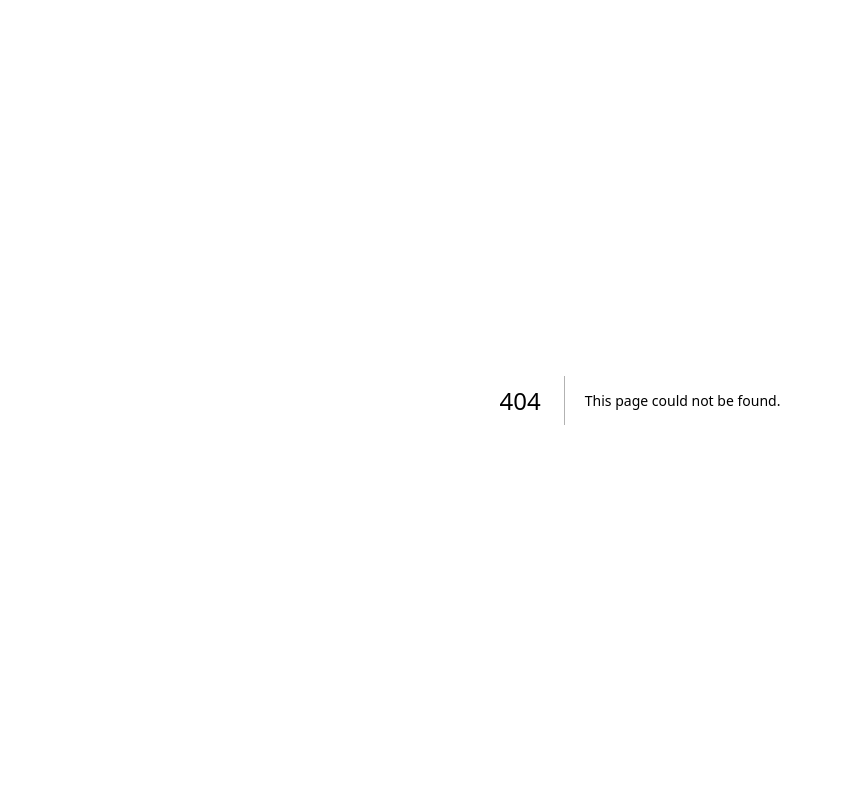
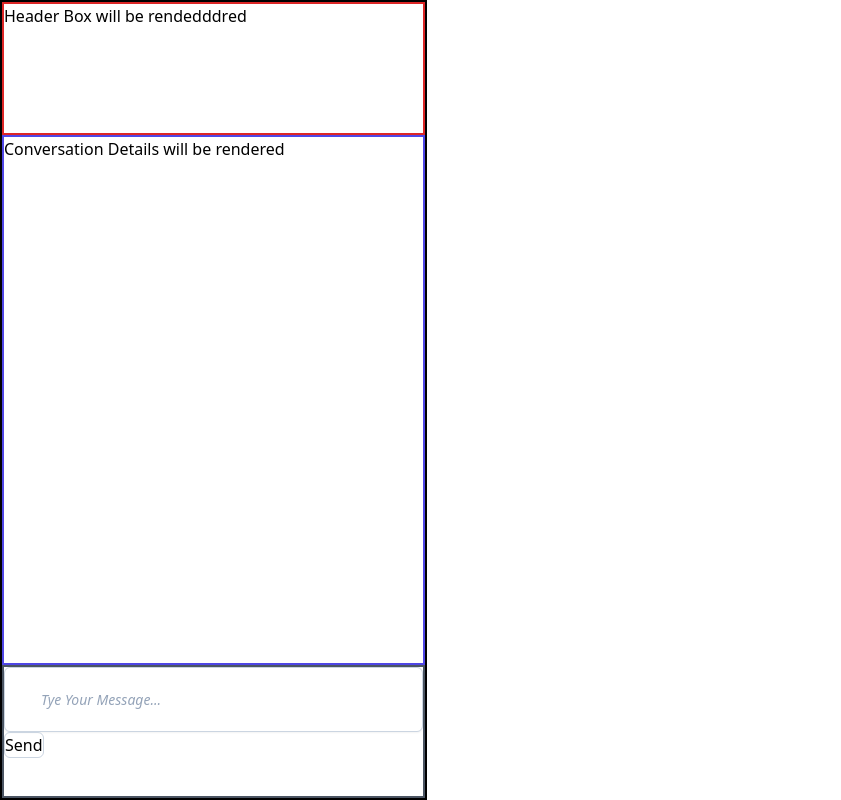
Before and after one commit to atishaybaid/easygen-auth-ui, a Next.js app: page /chat in a window 1280 px wide. Before the commit this address had no page. Shown: the whole page, without its empty margins (0-841 px from the left). Built offline with nearby package versions, Linux system fonts and the light colour scheme.

Commit message:
base html structure created

```diff
--- /dev/null
+++ b/app/chat/ChatContainer.tsx
@@ -0,0 +1,17 @@
+/* tslint:disable */
+import React from "react";
+import ComposeBox from "./ComposeBox";
+import HeaderBox from "./HeaderBox";
+import ConversationDetail from "./ConversationDetail";
+
+const ChatContainer = () => {
+  return (
+    <div className="w-1/3 h-screen border-2 border-black">
+      <HeaderBox />
+      <ConversationDetail />
+      <ComposeBox />
+    </div>
+  );
+};
+
+export default ChatContainer;
--- /dev/null
+++ b/app/chat/ComposeBox.jsx
@@ -0,0 +1,15 @@
+const ComposeBox = () => {
+  return (
+    <div className="h-1/6 border-solid border-2 border-gray-600">
+      <input
+        class="placeholder:italic placeholder:text-slate-400 h-1/2 block bg-white w-full border border-slate-300 rounded-md py-2 pl-9 pr-3 shadow-sm focus:outline-none focus:border-sky-500 focus:ring-sky-500 focus:ring-1 sm:text-sm"
+        placeholder="Tye Your Message..."
+        type="text"
+        name="search"
+      />
+      <button className="border border-slate-300 rounded-md">Send</button>
+    </div>
+  );
+};
+
+export default ComposeBox;
--- /dev/null
+++ b/app/chat/ConversationDetail.tsx
@@ -0,0 +1,9 @@
+const ConversationDetail = () => {
+  return (
+    <div className="h-4/6 border-solid border-2 border-indigo-600">
+      <h1>Conversation Details will be rendered</h1>
+    </div>
+  );
+};
+
+export default ConversationDetail;
--- /dev/null
+++ b/app/chat/HeaderBox.tsx
@@ -0,0 +1,11 @@
+import React from "react";
+
+const HeaderBox = () => {
+  return (
+    <div className="h-1/6 border-solid border-2 border-red-600">
+      <h1>Header Box will be rendedddred</h1>
+    </div>
+  );
+};
+
+export default HeaderBox;
--- /dev/null
+++ b/app/chat/page.tsx
@@ -0,0 +1,8 @@
+"use client";
+
+import { useState, ChangeEvent } from "react";
+import ChatContainer from "./ChatContainer";
+
+export default function chat() {
+  return <ChatContainer />;
+}
--- a/app/home/page.tsx
+++ b/app/home/page.tsx
@@ -1,5 +1,124 @@
+/*
+
+Create a grid component which list down all the expense in a table,having flexible columns
+
+functionalites to consider
+- sorting
+- freezed column
+- Freezed header or not
+- Row Actions
+- Virtualization
+- pagination
+- custom colors
+-
+
+High Level Approach
+ - Render table or custom div
+ - flexibility will be more with table
+ -
+
+
+ - create a app which would have
+  - a side pannel,
+  - a container ,that would have a resuable Component which can rearrange as per the feed
+
+
+--------
+Approach
+- left pannel
+
+can be rendered while running a loop over the config
+how would mainContainer know which application is selected
+ 1)Use the context
+
+ 2)Set the clicked product in the redux
+--- if the app is becoming large we would consider this
+
+ 3)URL parameter
+
+
+ 4)
+
+/*
+
+
+exercise
+
+1. **Build a real-time stock price dashboard where the data updates every few seconds**
+    1.  Efficiently handle state updates, and component lifecycle methods, and ensure smooth performance with frequent data updates.
+    2.
+
+
+Approach
+ - Subscribe to the data source
+ - lets say it is firebase
+    - simulate the data
+    - create a setInterval to simulate the data source
+    -
+
+  - TrottleState Updates
+
+  - max update should be max 1 per second
+
+let timerRegistered = false
+  throttleUpdate = ()=>{
+
+    if(!timerRegistered){
+    setTimeout(()=>{
+      update()
+       timerRegistered = false;
+    },1000)
+
+    timerRegistered = true;
+    }
+
+
+
+    throttle vs debounce
+     debounce
+      - fire the action once after cooling down of a perticular time
+
+      throttle
+       - call the action once in the given time frame
+
+  }
+
+
+*/
+// @ts-nocheck
+
+"use client";
+import { useEffect, useState } from "react";
+
+const simulateRealTimeData = (calback: Function) => {
+  setInterval(() => {
+    const niftyData = 20000 + Math.random() * 1000;
+    calback({
+      niftyPrice: niftyData,
+    });
+  }, 12.5);
+};
+
 const Home = () => {
-  return <h2>Welcome to Application</h2>;
+  const [niftyData, setNiftyData] = useState({});
+
+  useEffect(() => {
+    simulateRealTimeData(setNiftyData);
+  }, []);
+
+  const getNiftyData = () => {
+    console.log("nifty data is");
+    console.log(niftyData);
+    if (niftyData && niftyData.niftyPrice) {
+      return niftyData.niftyPrice;
+    }
+  };
+
+  return (
+    <div>
+      <h2>Current Nifty Price {getNiftyData()}</h2>
+    </div>
+  );
 };
 
 export default Home;
--- a/package.json
+++ b/package.json
@@ -15,6 +15,8 @@
     "react-dom": "^18"
   },
   "devDependencies": {
+    "@testing-library/dom": "^10.4.0",
+    "@testing-library/react": "^16.0.1",
     "@types/node": "^20",
     "@types/react": "^18",
     "@types/react-dom": "^18",
```
Also changed, not shown: 1 other file (tests, documents, lock files or other folders).
